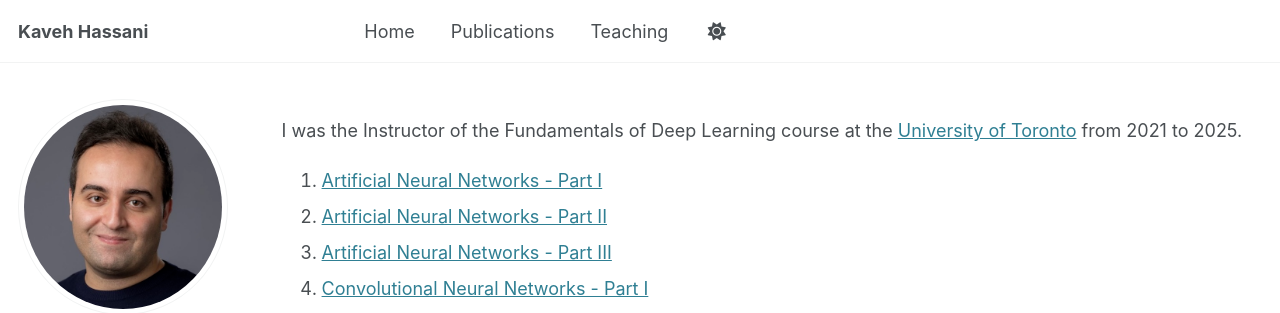
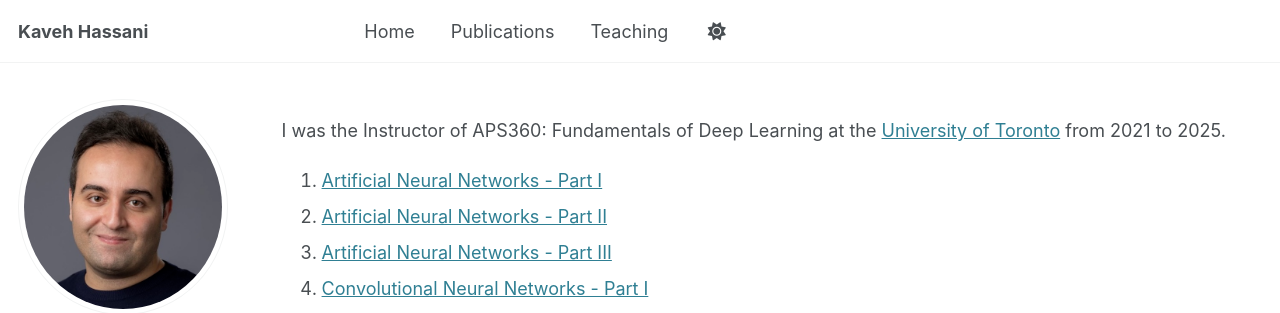
Before and after one commit to kavehhassani/kavehhassani.github.io, a Jekyll site: the page built from _pages/teaching.html, in a window 1280 px wide and 962 px high. Shown: the top 313 px of the window. Built offline with Jekyll 4.4.1, drawn with Linux system fonts in a browser that asks for light colours; some web fonts are replaced.

Commit message:
Add course ID APS360 to teaching page

```diff
--- a/_pages/teaching.html
+++ b/_pages/teaching.html
@@ -6,7 +6,7 @@ author_profile: true
 ---
 
 <p>
-  I was the Instructor of the Fundamentals of Deep Learning course at the <a href="https://www.utoronto.ca/">University of Toronto</a> from 2021 to 2025.
+  I was the Instructor of APS360: Fundamentals of Deep Learning at the <a href="https://www.utoronto.ca/">University of Toronto</a> from 2021 to 2025.
 </p>
 <ol>
   <li><a href="/files/teaching/Lecture 1. Artificial Neural Networks - Part I.pdf" target="_blank">Artificial Neural Networks - Part I</a></li>
```
